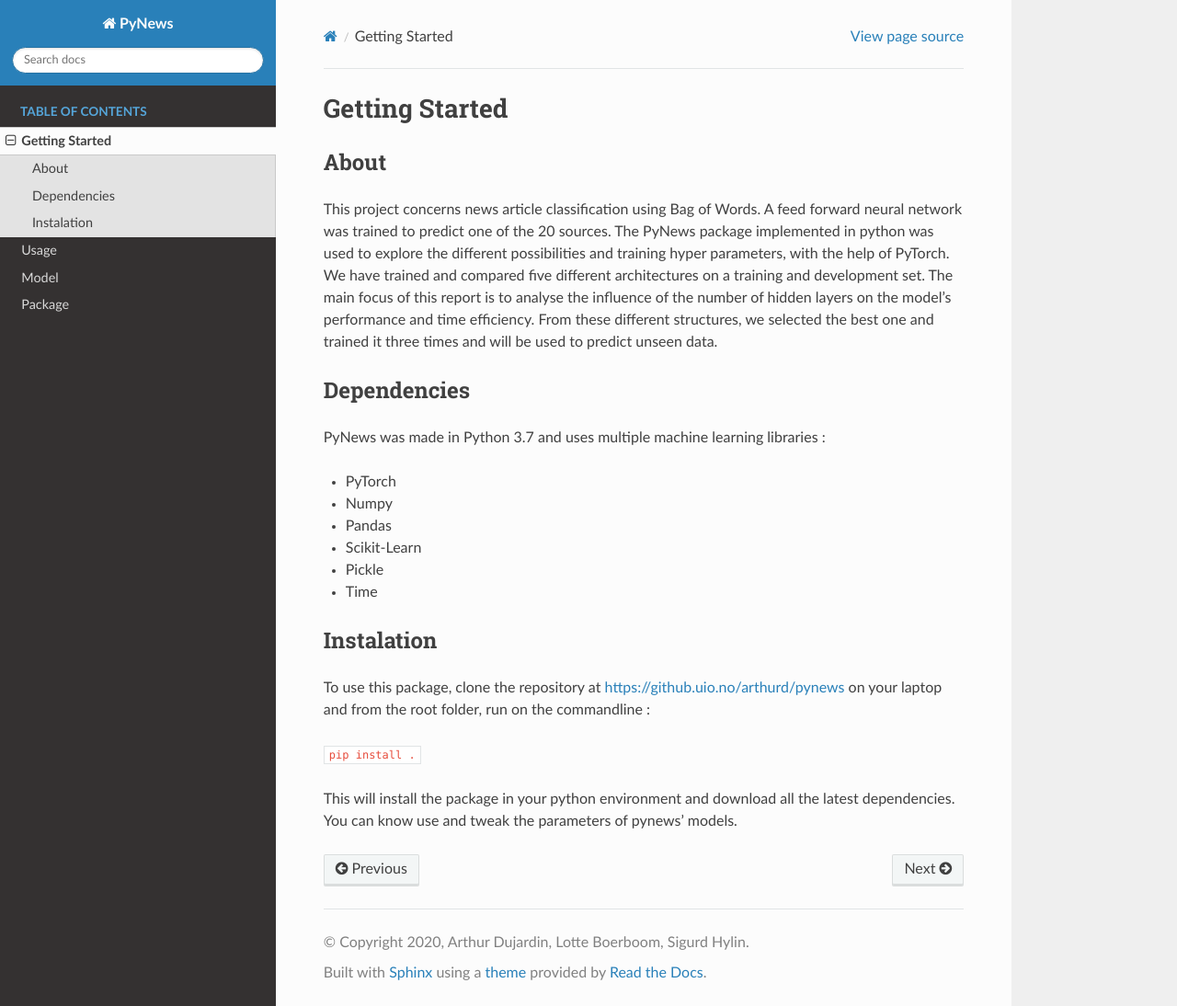
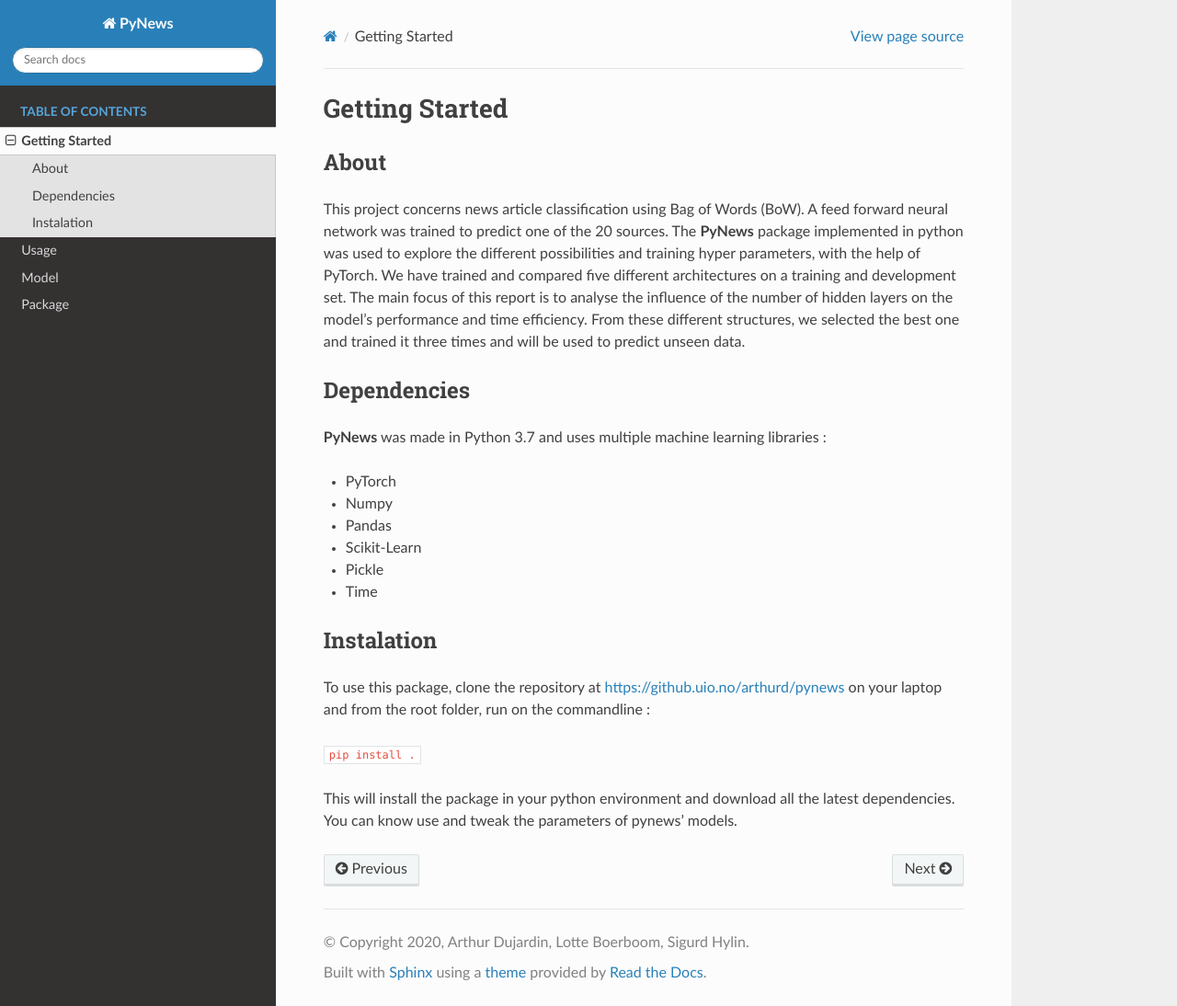
Before and after one commit to arthurdjn/pynews, a Sphinx documentation site: the page built from docs/pages/getting-started.rst, in a window 1280 px wide and 1094 px high. Shown: the whole window at 92% size. Built offline with Sphinx 7.4.7 and the Read the Docs theme 2.0.0, drawn with Linux system fonts in a browser that asks for light colours.

Commit message:
docs sphinx

```diff
--- a/docs/pages/getting-started.rst
+++ b/docs/pages/getting-started.rst
@@ -6,8 +6,8 @@ Getting Started
 About
 =====
 
-This project concerns news article classification using Bag of Words. A feed forward neural network was
-trained to predict one of the 20 sources. The PyNews package implemented in python was used to explore the
+This project concerns news article classification using Bag of Words (BoW). A feed forward neural network was
+trained to predict one of the 20 sources. The **PyNews** package implemented in python was used to explore the
 different possibilities and training hyper parameters, with the help of PyTorch.
 We have trained and compared five different architectures on a training and development set. The main focus
 of this report is to analyse the influence of the number of hidden layers on the model’s performance and time
@@ -19,7 +19,7 @@ unseen data.
 Dependencies
 ============
 
-PyNews was made in Python 3.7 and uses multiple machine learning libraries :
+**PyNews** was made in Python 3.7 and uses multiple machine learning libraries :
 
 - PyTorch
 - Numpy
```
Also changed, not shown: docs/pages/usage.rst (+7 -1 lines).
